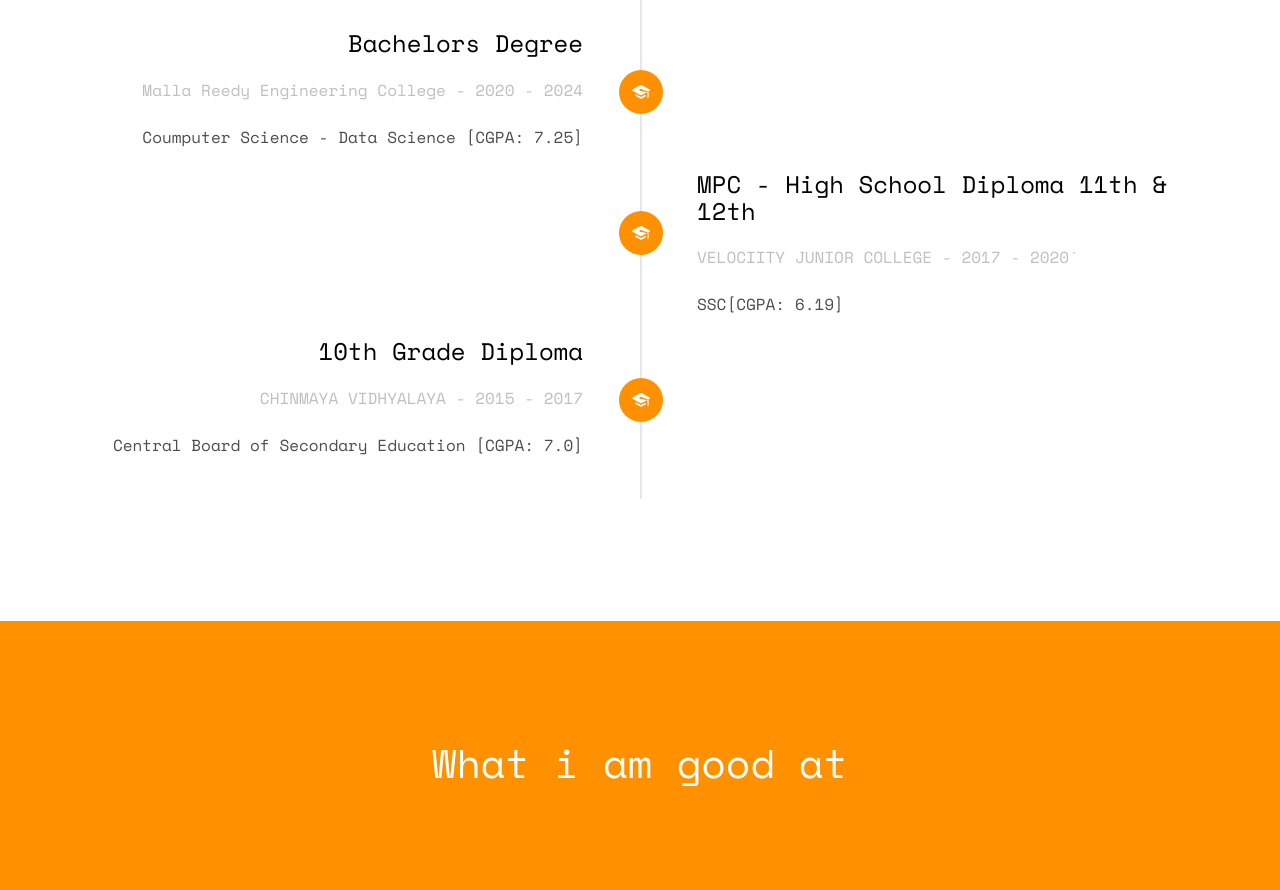
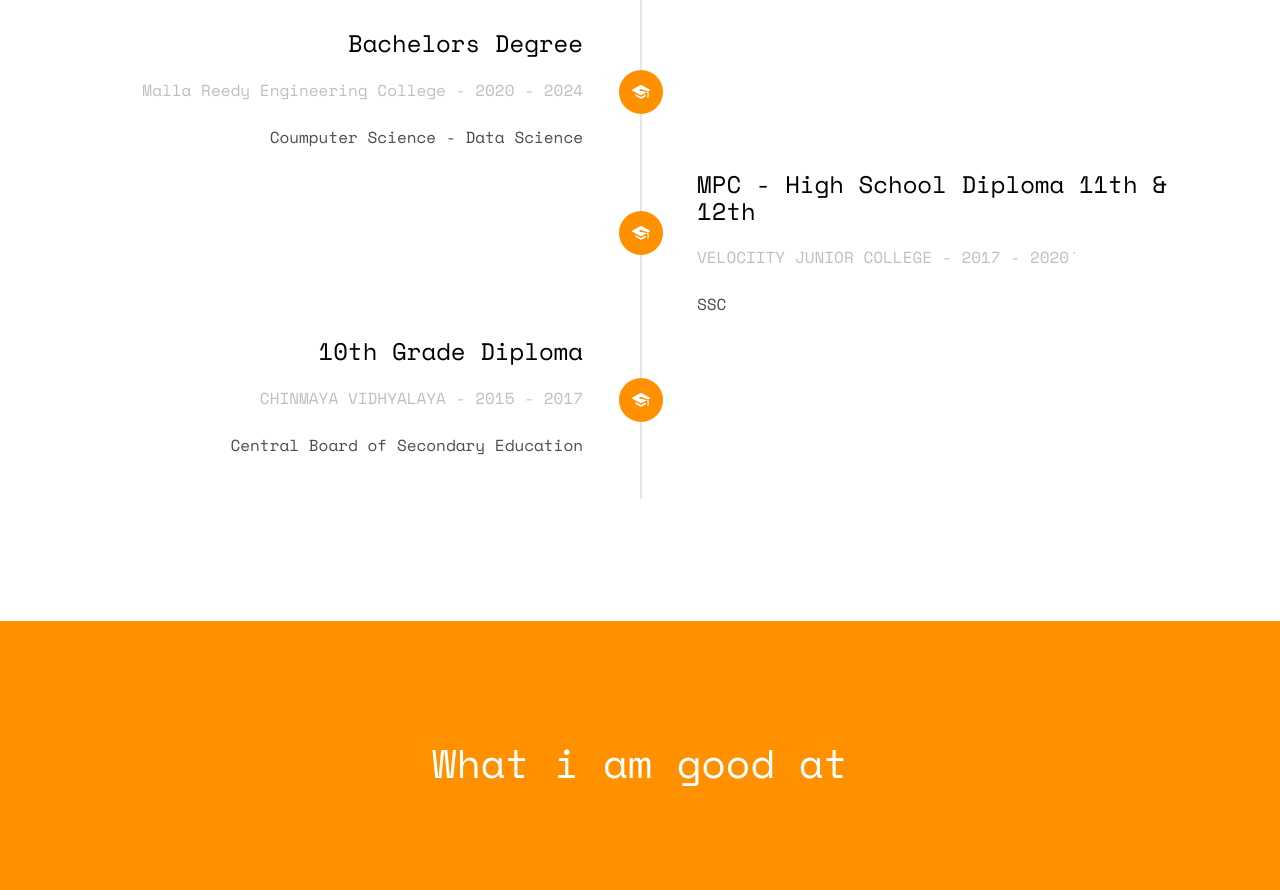
Before and after one commit to Dekayzip/My-Portfolio, a plain HTML site: page index.html in a window 1280 px wide. Shown: the part 3240-4130 px from the top of the page. Drawn offline with nearby package versions, Linux system fonts and the light colour scheme; some packages are replaced by stand-ins of ours; no server answers; files whose address does not match are found by name.

Commit message:
Update index.html

```diff
--- a/index.html
+++ b/index.html
@@ -217,7 +217,7 @@
 									<span class="company">Malla Reedy Engineering College - 2020 - 2024</span>
 								</div>
 								<div class="timeline-body">
-									<p>Coumputer Science - Data Science [CGPA: 7.25]</p>
+									<p>Coumputer Science - Data Science</p>
 								</div>
 							</div>
 						</li>
@@ -229,7 +229,7 @@
 									<span class="company">VELOCIITY JUNIOR COLLEGE - 2017 - 2020`</span>
 								</div>
 								<div class="timeline-body">
-									<p>SSC[CGPA: 6.19]</p>
+									<p>SSC</p>
 								</div>
 							</div>
 						</li>
@@ -241,7 +241,7 @@
 									<span class="company">CHINMAYA VIDHYALAYA - 2015 - 2017</span>
 								</div>
 								<div class="timeline-body">
-									<p>Central Board of Secondary Education [CGPA: 7.0]</p>
+									<p>Central Board of Secondary Education</p>
 								</div>
 							</div>
 						</li>
```
